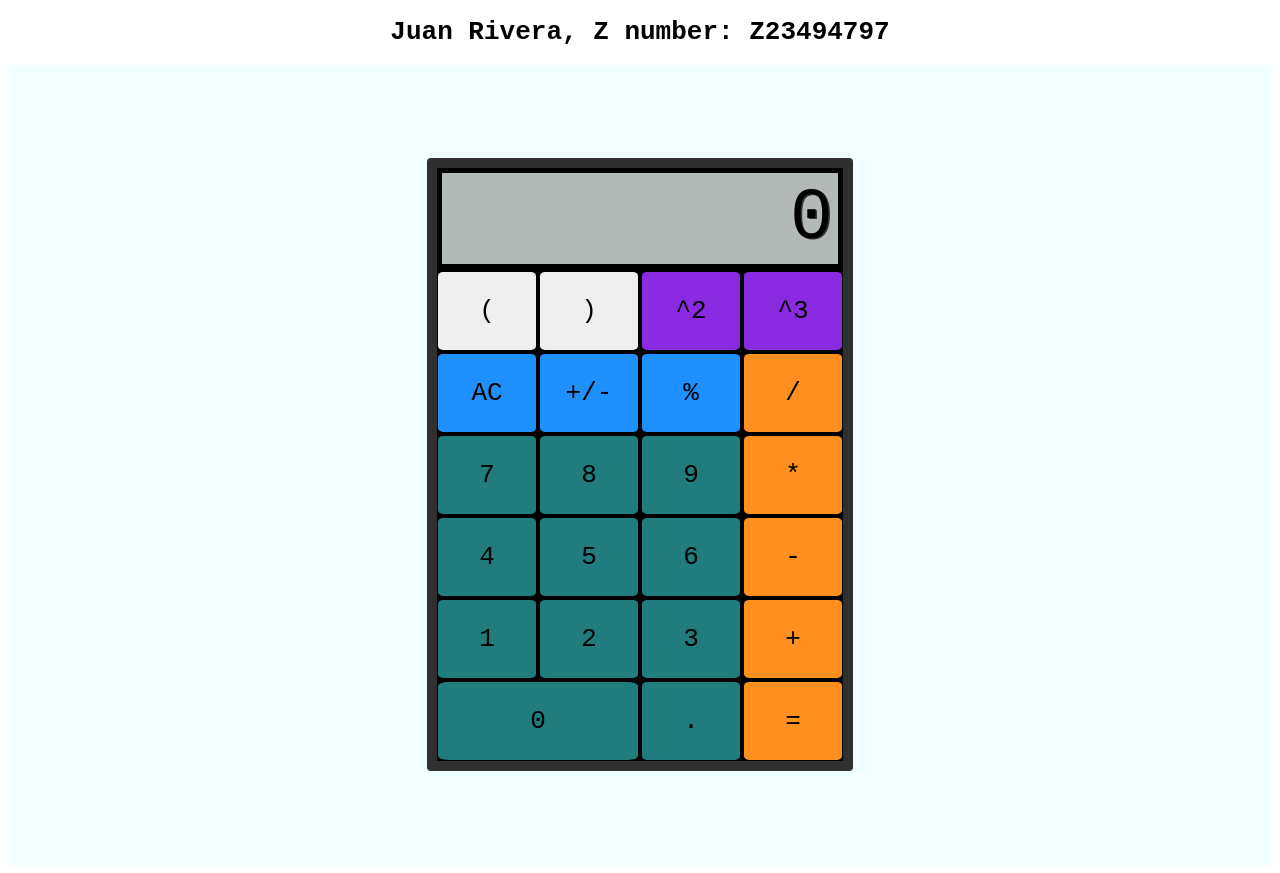
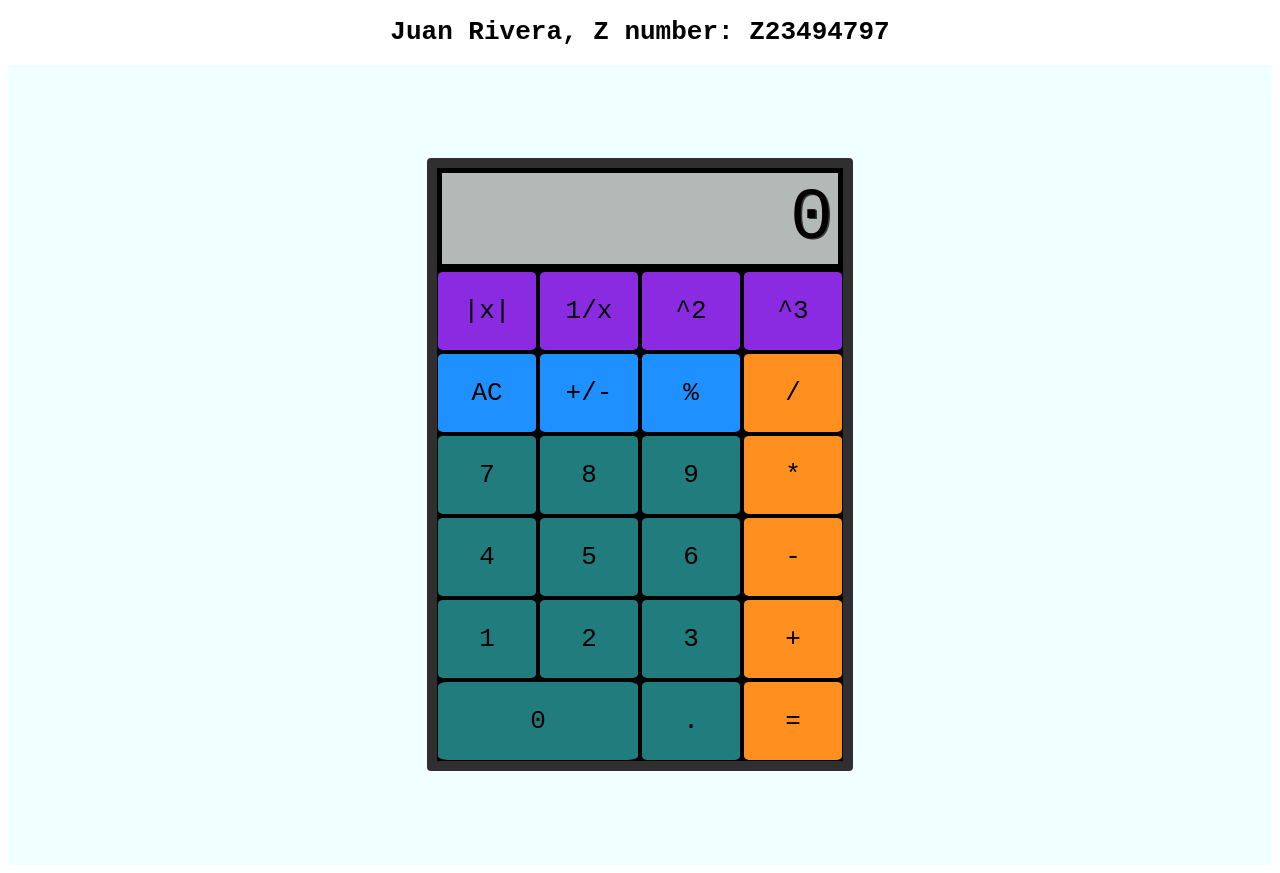
Before and after one commit to cop4808-spring-2023-fullstack-web/cop4808-git-and-github-fundamentals-semco-r, a plain HTML site: page CALC YA LATER.html in a window 1280 px wide. Drawn offline with Linux system fonts and the light colour scheme.

Commit message:
adding functinality to two buttons

```diff
--- a/CALC YA LATER.html
+++ b/CALC YA LATER.html
@@ -11,8 +11,8 @@
         <main id="calc">
             <div id="container">
                 <div id="display">0</div>
-                <button type="button" class="extra" value="(" data-key="8">(</button>
-                <button type="button" class="extra" value=")" data-key="192">)</button>
+                <button type="button" class="absolute" value="absolute" data-key="8">|x|</button>
+                <button type="button" class="oneover" value="oneover" data-key="192">1/x</button>
                 <button type="button" class="raised" value="raised" data-key="80">^2</button>
                 <button type="button" class="raisedc" value="raisedc" data-key="68">^3</button>
 
--- a/styles/style.css
+++ b/styles/style.css
@@ -124,3 +124,19 @@ button {
 .raisedc:active {
     background-color: rgb(154, 75, 228);
 }
+
+.oneover {
+    background-color: blueviolet;
+}
+
+.oneover:active {
+    background-color: rgb(154, 75, 228);
+}
+
+.absolute {
+    background-color: blueviolet;
+}
+
+.absolute:active {
+    background-color: rgb(154, 75, 228);
+}
```
